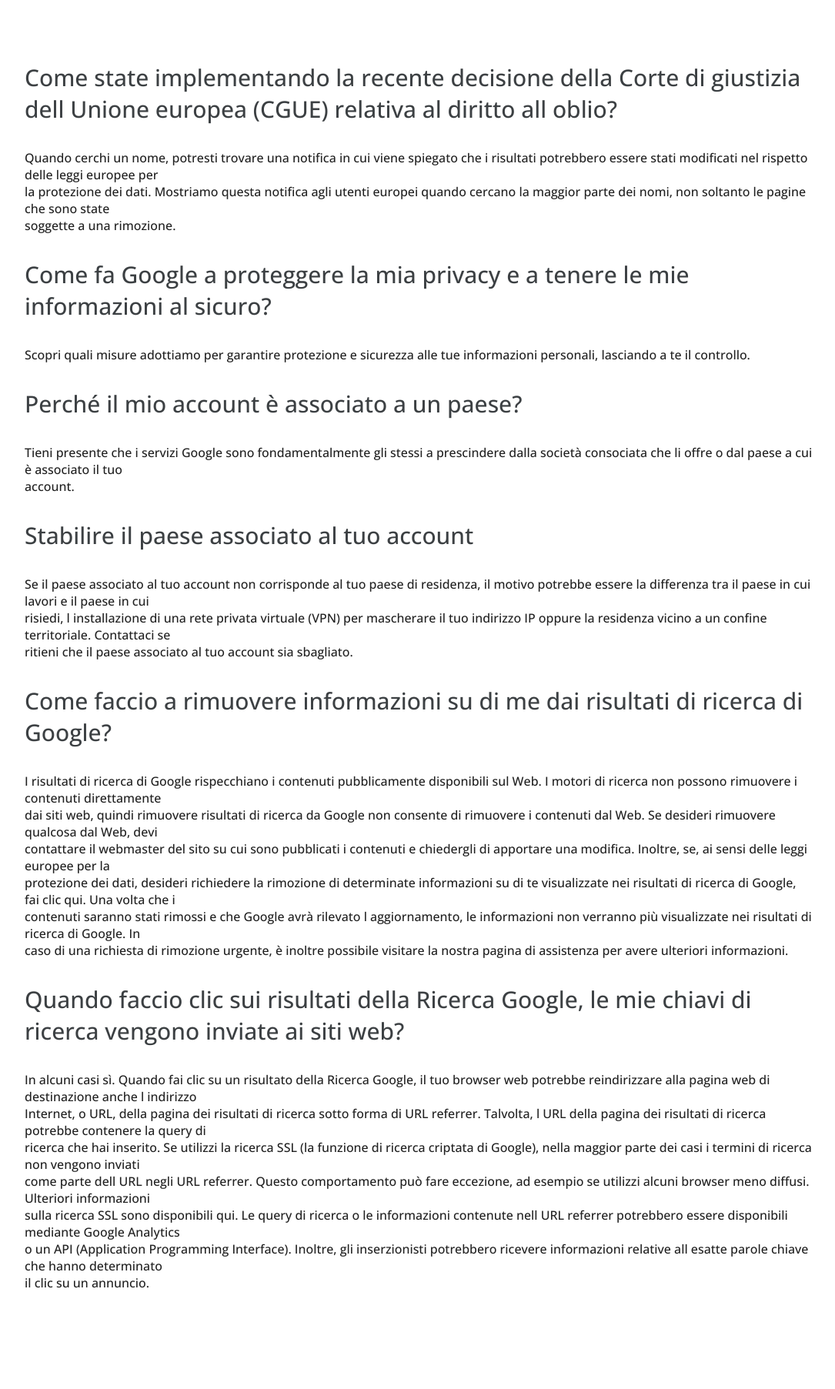
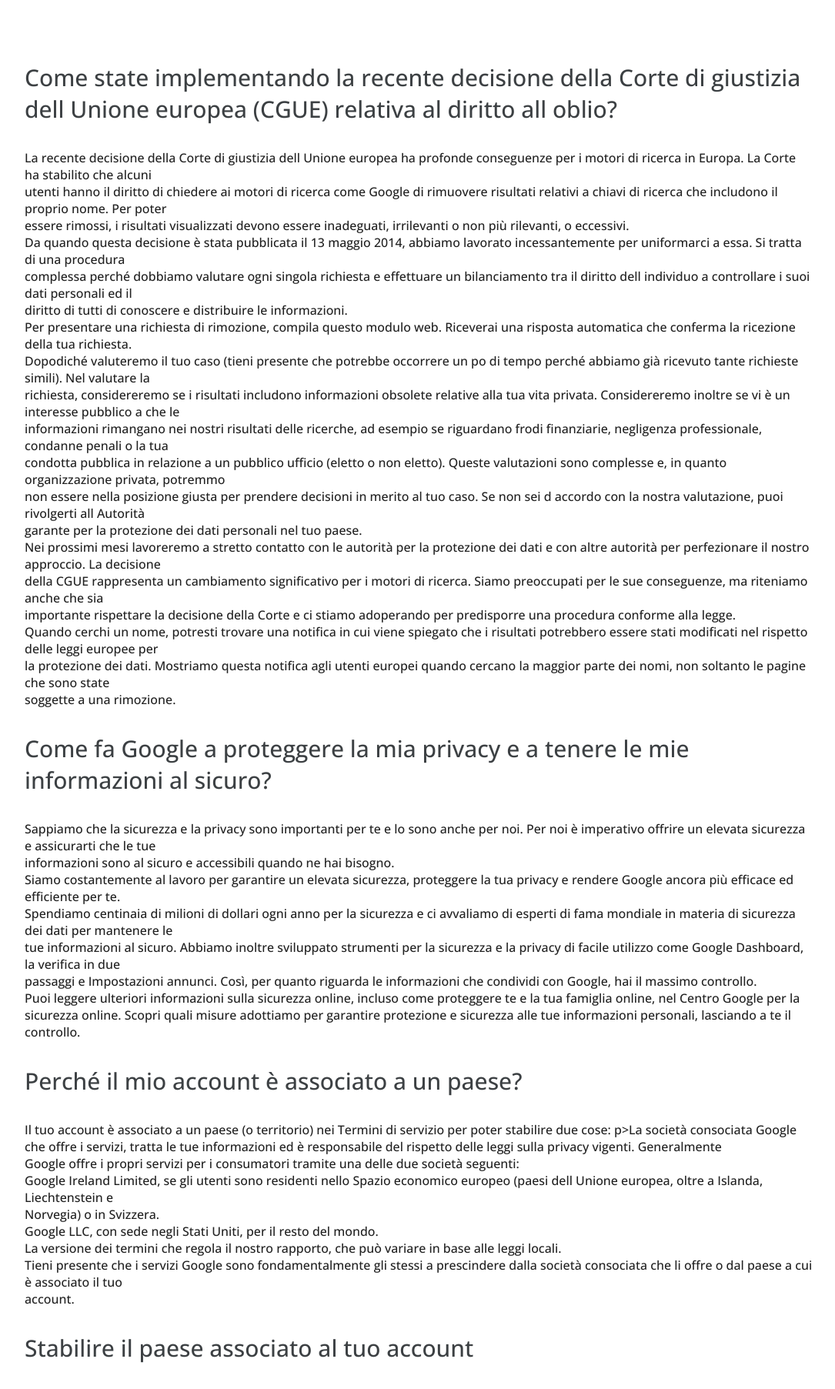
Before and after one commit to Sansone11/php-google-faq, a PHP site: page / in a window 1280 px wide. Shown: the part 112-1917 px from the top of the page at 77% size, without its empty margins (96-1181 px from the left). Before the commit the page ends 1786 px from the top, so only its background shows below. Run offline with PHP 8.4, Linux system fonts and the light colour scheme.

Commit message:
google-edit

```diff
--- a/index.php
+++ b/index.php
@@ -66,46 +66,45 @@
             $faq = [
                 [
                     'title' => 'Come state implementando la recente decisione della Corte di giustizia dell Unione europea (CGUE) relativa al diritto all oblio?',
-                    'paragrafo' => '<p>La recente decisione della Corte di giustizia dell Unione europea ha profonde conseguenze per i motori di ricerca in Europa. La Corte ha stabilito che alcuni </p><p>utenti hanno il diritto di chiedere ai motori di ricerca come Google di rimuovere risultati relativi a chiavi di ricerca che includono il proprio nome. Per poter </p><p>essere rimossi, i risultati visualizzati devono essere inadeguati, irrilevanti o non più rilevanti, o eccessivi.</p>',
-                    'paragrafo' => '<p>Da quando questa decisione è stata pubblicata il 13 maggio 2014, abbiamo lavorato incessantemente per uniformarci a essa. Si tratta di una procedura </p><p>complessa perché dobbiamo valutare ogni singola richiesta e effettuare un bilanciamento tra il diritto dell individuo a controllare i suoi dati personali ed il</p><p> diritto di tutti di conoscere e distribuire le informazioni.<p>',
-                    'paragrafo' => '<p>Per presentare una richiesta di rimozione, compila questo modulo web. Riceverai una risposta automatica che conferma la ricezione della tua richiesta. </p><p>Dopodiché valuteremo il tuo caso (tieni presente che potrebbe occorrere un po  di tempo perché abbiamo già ricevuto tante richieste simili). Nel valutare la </p><p>richiesta, considereremo se i risultati includono informazioni obsolete relative alla tua vita privata. Considereremo inoltre se vi è un interesse pubblico a che le </p><p>informazioni rimangano nei nostri risultati delle ricerche, ad esempio se riguardano frodi finanziarie, negligenza professionale, condanne penali o la tua</p><p> condotta pubblica in relazione a un pubblico ufficio (eletto o non eletto). Queste valutazioni sono complesse e, in quanto organizzazione privata, potremmo </p><p>non essere nella posizione giusta per prendere decisioni in merito al tuo caso. Se non sei d accordo con la nostra valutazione, puoi rivolgerti all Autorità</p><p> garante per la protezione dei dati personali nel tuo paese.</p>',
-                    'paragrafo' => '<p>Nei prossimi mesi lavoreremo a stretto contatto con le autorità per la protezione dei dati e con altre autorità per perfezionare il nostro approccio. La decisione </p><p>della CGUE rappresenta un cambiamento significativo per i motori di ricerca. Siamo preoccupati per le sue conseguenze, ma riteniamo anche che sia</p><p> importante rispettare la decisione della Corte e ci stiamo adoperando per predisporre una procedura conforme alla legge.</p>',
-                    'paragrafo' => '<p>Quando cerchi un nome, potresti trovare una notifica in cui viene spiegato che i risultati potrebbero essere stati modificati nel rispetto delle leggi europee per</p><p> la protezione dei dati. Mostriamo questa notifica agli utenti europei quando cercano la maggior parte dei nomi, non soltanto le pagine che sono state</p><p> soggette a una rimozione.</p>',
+                    'risposta' => '<p>La recente decisione della Corte di giustizia dell Unione europea ha profonde conseguenze per i motori di ricerca in Europa. La Corte ha stabilito che alcuni </p><p>utenti hanno il diritto di chiedere ai motori di ricerca come Google di rimuovere risultati relativi a chiavi di ricerca che includono il proprio nome. Per poter </p><p>essere rimossi, i risultati visualizzati devono essere inadeguati, irrilevanti o non più rilevanti, o eccessivi.</p>
+                     <p>Da quando questa decisione è stata pubblicata il 13 maggio 2014, abbiamo lavorato incessantemente per uniformarci a essa. Si tratta di una procedura </p><p>complessa perché dobbiamo valutare ogni singola richiesta e effettuare un bilanciamento tra il diritto dell individuo a controllare i suoi dati personali ed il</p><p> diritto di tutti di conoscere e distribuire le informazioni.<p>
+                    <p>Per presentare una richiesta di rimozione, compila questo modulo web. Riceverai una risposta automatica che conferma la ricezione della tua richiesta. </p><p>Dopodiché valuteremo il tuo caso (tieni presente che potrebbe occorrere un po  di tempo perché abbiamo già ricevuto tante richieste simili). Nel valutare la </p><p>richiesta, considereremo se i risultati includono informazioni obsolete relative alla tua vita privata. Considereremo inoltre se vi è un interesse pubblico a che le </p><p>informazioni rimangano nei nostri risultati delle ricerche, ad esempio se riguardano frodi finanziarie, negligenza professionale, condanne penali o la tua</p><p> condotta pubblica in relazione a un pubblico ufficio (eletto o non eletto). Queste valutazioni sono complesse e, in quanto organizzazione privata, potremmo </p><p>non essere nella posizione giusta per prendere decisioni in merito al tuo caso. Se non sei d accordo con la nostra valutazione, puoi rivolgerti all Autorità</p><p> garante per la protezione dei dati personali nel tuo paese.</p>
+                    <p>Nei prossimi mesi lavoreremo a stretto contatto con le autorità per la protezione dei dati e con altre autorità per perfezionare il nostro approccio. La decisione </p><p>della CGUE rappresenta un cambiamento significativo per i motori di ricerca. Siamo preoccupati per le sue conseguenze, ma riteniamo anche che sia</p><p> importante rispettare la decisione della Corte e ci stiamo adoperando per predisporre una procedura conforme alla legge.</p>
+                    <p>Quando cerchi un nome, potresti trovare una notifica in cui viene spiegato che i risultati potrebbero essere stati modificati nel rispetto delle leggi europee per</p><p> la protezione dei dati. Mostriamo questa notifica agli utenti europei quando cercano la maggior parte dei nomi, non soltanto le pagine che sono state</p><p> soggette a una rimozione.</p>',
                 ],
                 [
                     'title' => 'Come fa Google a proteggere la mia privacy e a tenere le mie informazioni al sicuro?',
-                    'paragrafo' => '<p>Sappiamo che la sicurezza e la privacy sono importanti per te e lo sono anche per noi. Per noi è imperativo offrire un elevata sicurezza e assicurarti che le tue</p><p>informazioni sono al sicuro e accessibili quando ne hai bisogno.</p>',
-                    'paragrafo' => '<p>Siamo costantemente al lavoro per garantire un elevata sicurezza, proteggere la tua privacy e rendere Google ancora più efficace ed efficiente per te.</p><p>Spendiamo centinaia di milioni di dollari ogni anno per la sicurezza e ci avvaliamo di esperti di fama mondiale in materia di sicurezza dei dati per mantenere le</p><p>tue informazioni al sicuro. Abbiamo inoltre sviluppato strumenti per la sicurezza e la privacy di facile utilizzo come Google Dashboard, la verifica in due</p><p>passaggi e Impostazioni annunci. Così, per quanto riguarda le informazioni che condividi con Google, hai il massimo controllo.</p>',
-                    'paragrafo' => 'Puoi leggere ulteriori informazioni sulla sicurezza online, incluso come proteggere te e la tua famiglia online, nel Centro Google per la sicurezza online.',
-                    'paragrafo' => 'Scopri quali misure adottiamo per garantire protezione e sicurezza alle tue informazioni personali, lasciando a te il controllo.',
+                    'risposta' => '<p>Sappiamo che la sicurezza e la privacy sono importanti per te e lo sono anche per noi. Per noi è imperativo offrire un elevata sicurezza e assicurarti che le tue</p><p>informazioni sono al sicuro e accessibili quando ne hai bisogno.</p>
+                        <p>Siamo costantemente al lavoro per garantire un elevata sicurezza, proteggere la tua privacy e rendere Google ancora più efficace ed efficiente per te.</p><p>Spendiamo centinaia di milioni di dollari ogni anno per la sicurezza e ci avvaliamo di esperti di fama mondiale in materia di sicurezza dei dati per mantenere le</p><p>tue informazioni al sicuro. Abbiamo inoltre sviluppato strumenti per la sicurezza e la privacy di facile utilizzo come Google Dashboard, la verifica in due</p><p>passaggi e Impostazioni annunci. Così, per quanto riguarda le informazioni che condividi con Google, hai il massimo controllo.</p>
+                        Puoi leggere ulteriori informazioni sulla sicurezza online, incluso come proteggere te e la tua famiglia online, nel Centro Google per la sicurezza online.
+                        Scopri quali misure adottiamo per garantire protezione e sicurezza alle tue informazioni personali, lasciando a te il controllo.',
                 ],
                 [
                     'title' => 'Perché il mio account è associato a un paese?',
-                    'paragrafo' => 'Il tuo account è associato a un paese (o territorio) nei Termini di servizio per poter stabilire due cose:',
-                    'paragrafo' => '<p>La società consociata Google che offre i servizi, tratta le tue informazioni ed è responsabile del rispetto delle leggi sulla privacy vigenti. Generalmente</p><p>Google offre i propri servizi per i consumatori tramite una delle due società seguenti:</p>',
-                    'paragrafo' => '<p>Google Ireland Limited, se gli utenti sono residenti nello Spazio economico europeo (paesi dell Unione europea, oltre a Islanda, Liechtenstein e</p><p>Norvegia) o in Svizzera.</p><p>Google LLC, con sede negli Stati Uniti, per il resto del mondo.</p>',
-                    'paragrafo' => 'La versione dei termini che regola il nostro rapporto, che può variare in base alle leggi locali.',
-                    'paragrafo' => '<p>Tieni presente che i servizi Google sono fondamentalmente gli stessi a prescindere dalla società consociata che li offre o dal paese a cui è associato il tuo</p><p>account.</p>',
+                    'risposta' => 'Il tuo account è associato a un paese (o territorio) nei Termini di servizio per poter stabilire due cose:
+                    p>La società consociata Google che offre i servizi, tratta le tue informazioni ed è responsabile del rispetto delle leggi sulla privacy vigenti. Generalmente</p><p>Google offre i propri servizi per i consumatori tramite una delle due società seguenti:</p>
+                    <p>Google Ireland Limited, se gli utenti sono residenti nello Spazio economico europeo (paesi dell Unione europea, oltre a Islanda, Liechtenstein e</p><p>Norvegia) o in Svizzera.</p><p>Google LLC, con sede negli Stati Uniti, per il resto del mondo.</p>
+                    La versione dei termini che regola il nostro rapporto, che può variare in base alle leggi locali.
+                    <p>Tieni presente che i servizi Google sono fondamentalmente gli stessi a prescindere dalla società consociata che li offre o dal paese a cui è associato il tuo</p><p>account.</p>',
                 ],
                 [
                     'title' => 'Stabilire il paese associato al tuo account',
-                    'paragrafo' => '<p>Quando crei un nuovo Account Google, lo associamo a un paese in base a dove è stato creato. Per quanto riguarda gli account creati almeno un anno fa,</p><p>usiamo il paese da cui accedi solitamente ai servizi Google, in genere i servizi in cui hai trascorso più tempo nell ultimo anno.</p>',
-                    'paragrafo' => '<p>I viaggi frequenti solitamente non influiscono sul paese associato al tuo account. Se ti trasferisci in un altro paese, potrebbe occorrere circa un anno per</p><p>aggiornare l associazione del paese.</p>',
-                    'paragrafo' => '<p>Se il paese associato al tuo account non corrisponde al tuo paese di residenza, il motivo potrebbe essere la differenza tra il paese in cui lavori e il paese in cui</p><p>risiedi, l installazione di una rete privata virtuale (VPN) per mascherare il tuo indirizzo IP oppure la residenza vicino a un confine territoriale. Contattaci se</p><p>ritieni che il paese associato al tuo account sia sbagliato.</p>',
+                    'risposta' => '<p>Quando crei un nuovo Account Google, lo associamo a un paese in base a dove è stato creato. Per quanto riguarda gli account creati almeno un anno fa,</p><p>usiamo il paese da cui accedi solitamente ai servizi Google, in genere i servizi in cui hai trascorso più tempo nell ultimo anno.</p>
+                    <p>I viaggi frequenti solitamente non influiscono sul paese associato al tuo account. Se ti trasferisci in un altro paese, potrebbe occorrere circa un anno per</p><p>aggiornare l associazione del paese.</p>
+                    <p>Se il paese associato al tuo account non corrisponde al tuo paese di residenza, il motivo potrebbe essere la differenza tra il paese in cui lavori e il paese in cui</p><p>risiedi, l installazione di una rete privata virtuale (VPN) per mascherare il tuo indirizzo IP oppure la residenza vicino a un confine territoriale. Contattaci se</p><p>ritieni che il paese associato al tuo account sia sbagliato.</p>',
                 ],
                 [
                     'title' => 'Come faccio a rimuovere informazioni su di me dai risultati di ricerca di Google?',
-                    'paragrafo' => '<p>I risultati di ricerca di Google rispecchiano i contenuti pubblicamente disponibili sul Web. I motori di ricerca non possono rimuovere i contenuti direttamente</p><p>dai siti web, quindi rimuovere risultati di ricerca da Google non consente di rimuovere i contenuti dal Web. Se desideri rimuovere qualcosa dal Web, devi</p><p>contattare il webmaster del sito su cui sono pubblicati i contenuti e chiedergli di apportare una modifica. Inoltre, se, ai sensi delle leggi europee per la</p><p>protezione dei dati, desideri richiedere la rimozione di determinate informazioni su di te visualizzate nei risultati di ricerca di Google, fai clic qui. Una volta che i</p><p>contenuti saranno stati rimossi e che Google avrà rilevato l aggiornamento, le informazioni non verranno più visualizzate nei risultati di ricerca di Google. In</p><p>caso di una richiesta di rimozione urgente, è inoltre possibile visitare la nostra pagina di assistenza per avere ulteriori informazioni.</p>',
+                    'risposta' => '<p>I risultati di ricerca di Google rispecchiano i contenuti pubblicamente disponibili sul Web. I motori di ricerca non possono rimuovere i contenuti direttamente</p><p>dai siti web, quindi rimuovere risultati di ricerca da Google non consente di rimuovere i contenuti dal Web. Se desideri rimuovere qualcosa dal Web, devi</p><p>contattare il webmaster del sito su cui sono pubblicati i contenuti e chiedergli di apportare una modifica. Inoltre, se, ai sensi delle leggi europee per la</p><p>protezione dei dati, desideri richiedere la rimozione di determinate informazioni su di te visualizzate nei risultati di ricerca di Google, fai clic qui. Una volta che i</p><p>contenuti saranno stati rimossi e che Google avrà rilevato l aggiornamento, le informazioni non verranno più visualizzate nei risultati di ricerca di Google. In</p><p>caso di una richiesta di rimozione urgente, è inoltre possibile visitare la nostra pagina di assistenza per avere ulteriori informazioni.</p>',
                 ],
                 [
                     'title' => 'Quando faccio clic sui risultati della Ricerca Google, le mie chiavi di ricerca vengono inviate ai siti web?',
-                    'paragrafo' => '<p>In alcuni casi sì. Quando fai clic su un risultato della Ricerca Google, il tuo browser web potrebbe reindirizzare alla pagina web di destinazione anche l indirizzo</p><p>Internet, o URL, della pagina dei risultati di ricerca sotto forma di URL referrer. Talvolta, l URL della pagina dei risultati di ricerca potrebbe contenere la query di</p><p>ricerca che hai inserito. Se utilizzi la ricerca SSL (la funzione di ricerca criptata di Google), nella maggior parte dei casi i termini di ricerca non vengono inviati</p><p>come parte dell URL negli URL referrer. Questo comportamento può fare eccezione, ad esempio se utilizzi alcuni browser meno diffusi. Ulteriori informazioni</p><p>sulla ricerca SSL sono disponibili qui. Le query di ricerca o le informazioni contenute nell URL referrer potrebbero essere disponibili mediante Google Analytics</p><p>o un API (Application Programming Interface). Inoltre, gli inserzionisti potrebbero ricevere informazioni relative all esatte parole chiave che hanno determinato</p><p>il clic su un annuncio.</p>',
+                    'risposta' => '<p>In alcuni casi sì. Quando fai clic su un risultato della Ricerca Google, il tuo browser web potrebbe reindirizzare alla pagina web di destinazione anche l indirizzo</p><p>Internet, o URL, della pagina dei risultati di ricerca sotto forma di URL referrer. Talvolta, l URL della pagina dei risultati di ricerca potrebbe contenere la query di</p><p>ricerca che hai inserito. Se utilizzi la ricerca SSL (la funzione di ricerca criptata di Google), nella maggior parte dei casi i termini di ricerca non vengono inviati</p><p>come parte dell URL negli URL referrer. Questo comportamento può fare eccezione, ad esempio se utilizzi alcuni browser meno diffusi. Ulteriori informazioni</p><p>sulla ricerca SSL sono disponibili qui. Le query di ricerca o le informazioni contenute nell URL referrer potrebbero essere disponibili mediante Google Analytics</p><p>o un API (Application Programming Interface). Inoltre, gli inserzionisti potrebbero ricevere informazioni relative all esatte parole chiave che hanno determinato</p><p>il clic su un annuncio.</p>',
                 ],
             ];
-
-            foreach ($faq as $value) {
+            foreach ($faq as $key => $value) {
                 $title = $value['title'];
-                $post = $value['paragrafo'];
+                $post = $value['risposta'];
             ?><li class="title">
 
                     <?php
@@ -115,7 +114,7 @@
                 <li class="parag">
 
                     <?php
-                        echo $post;
+                    echo  $post;
                     ?>
                 </li><?php
 
--- a/style.css
+++ b/style.css
@@ -77,8 +77,6 @@ body{
 }
 a{
     color: #5F6368;
-    padding-bottom: 0;
-    height: 30px;
 
 }
 h1{
@@ -87,7 +85,7 @@ h1{
     font-weight: 100;
 }
 
-a:hover {
+a:hover{
     color: #3367D6;
     border-bottom:solid 3px  #3367D6 ;
 
```
Lines whose indentation alone changed are shown as unchanged.
